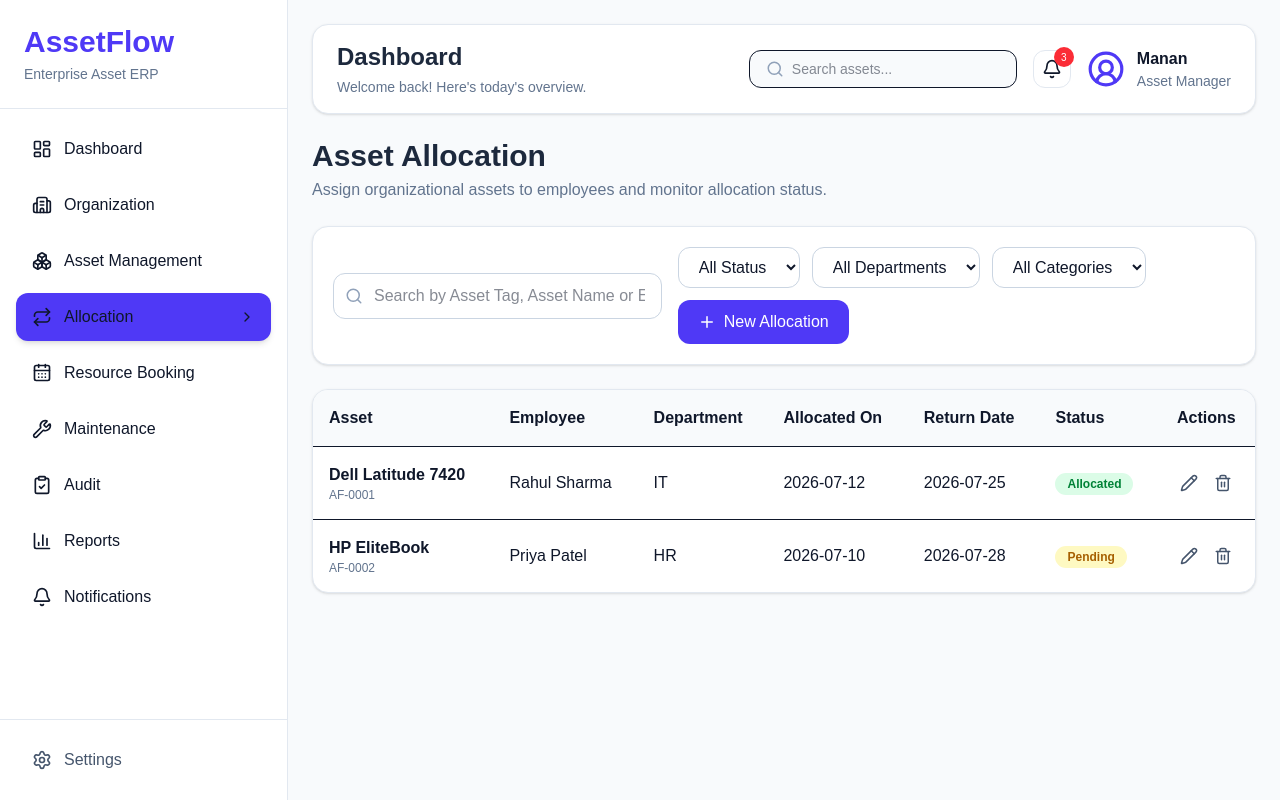
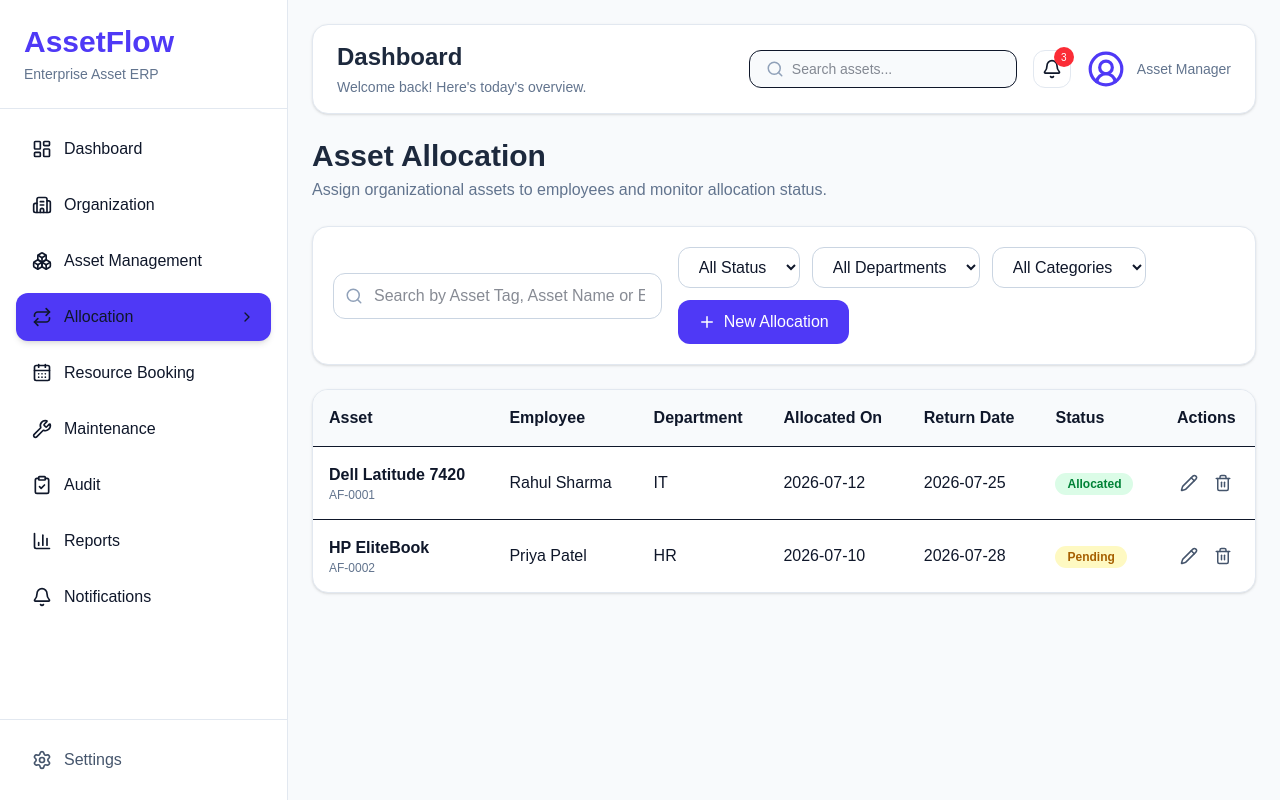
Before and after one commit to manan-soni15/asset-flow, a Next.js app: page /dashboard/allocation in a window 1280 px wide. Built offline with nearby package versions, Linux system fonts and the light colour scheme.

Commit message:
i solved a small ui issue

```diff
--- a/components/dashboard/TopBar.js
+++ b/components/dashboard/TopBar.js
@@ -60,7 +60,7 @@ export default function TopBar() {
           <div className="hidden md:block">
 
             <p className="font-semibold">
-              Manan
+
             </p>
 
             <p className="text-sm text-slate-500">
```
